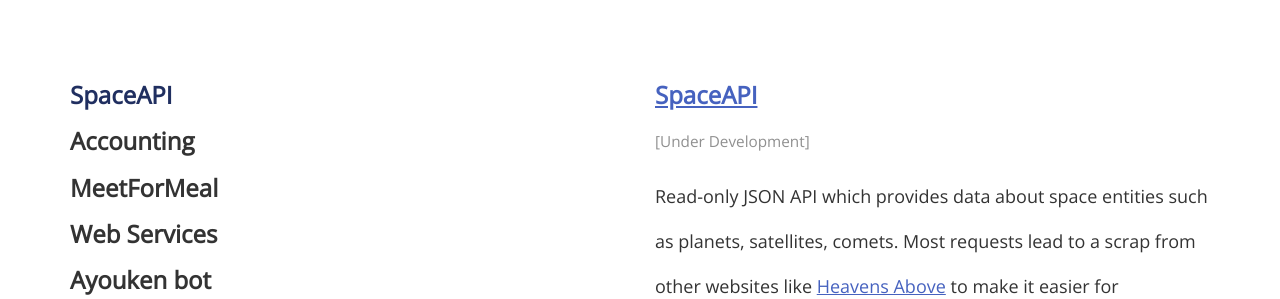
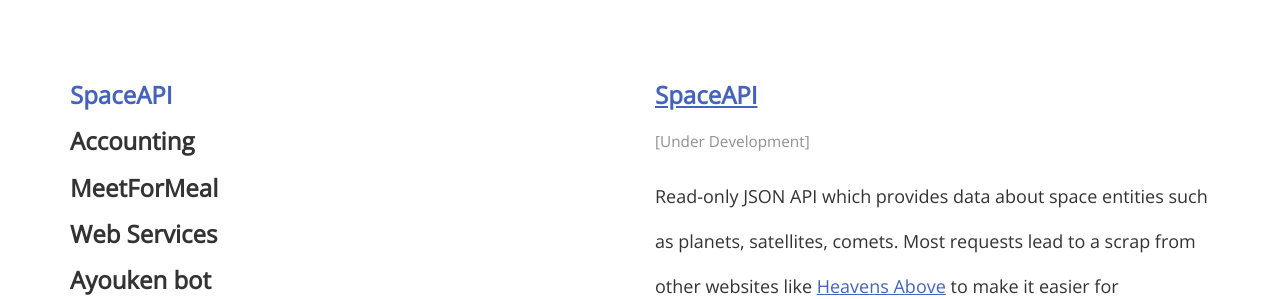
Before and after one commit to rhannequin/rhannequin.github.io, a web app: file index.html in a window 1280 px wide, with the pointer over the restyled element. Shown: the part 1734-2033 px from the top of the page. Run offline with its HTML, style and script files only (its server is not run), Linux system fonts and the light colour scheme.

Commit message:
Update styles.css

```diff
--- a/css/styles.css
+++ b/css/styles.css
@@ -182,7 +182,7 @@
 }
 
 .js-enabled .projects h3:hover {
-  color: #202f60;
+  color: #4662bf;
 }
 
 .projects small {
```
